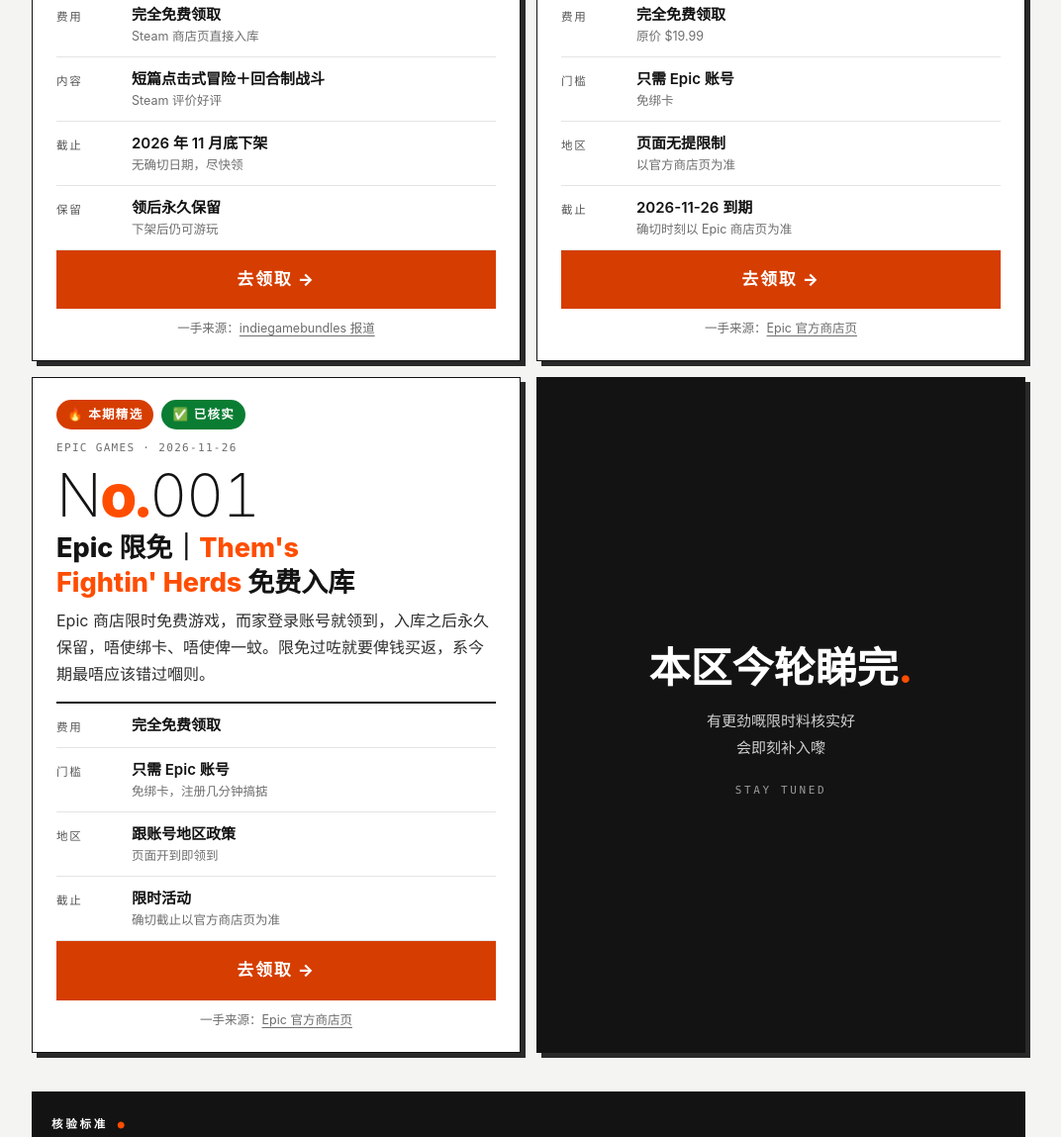
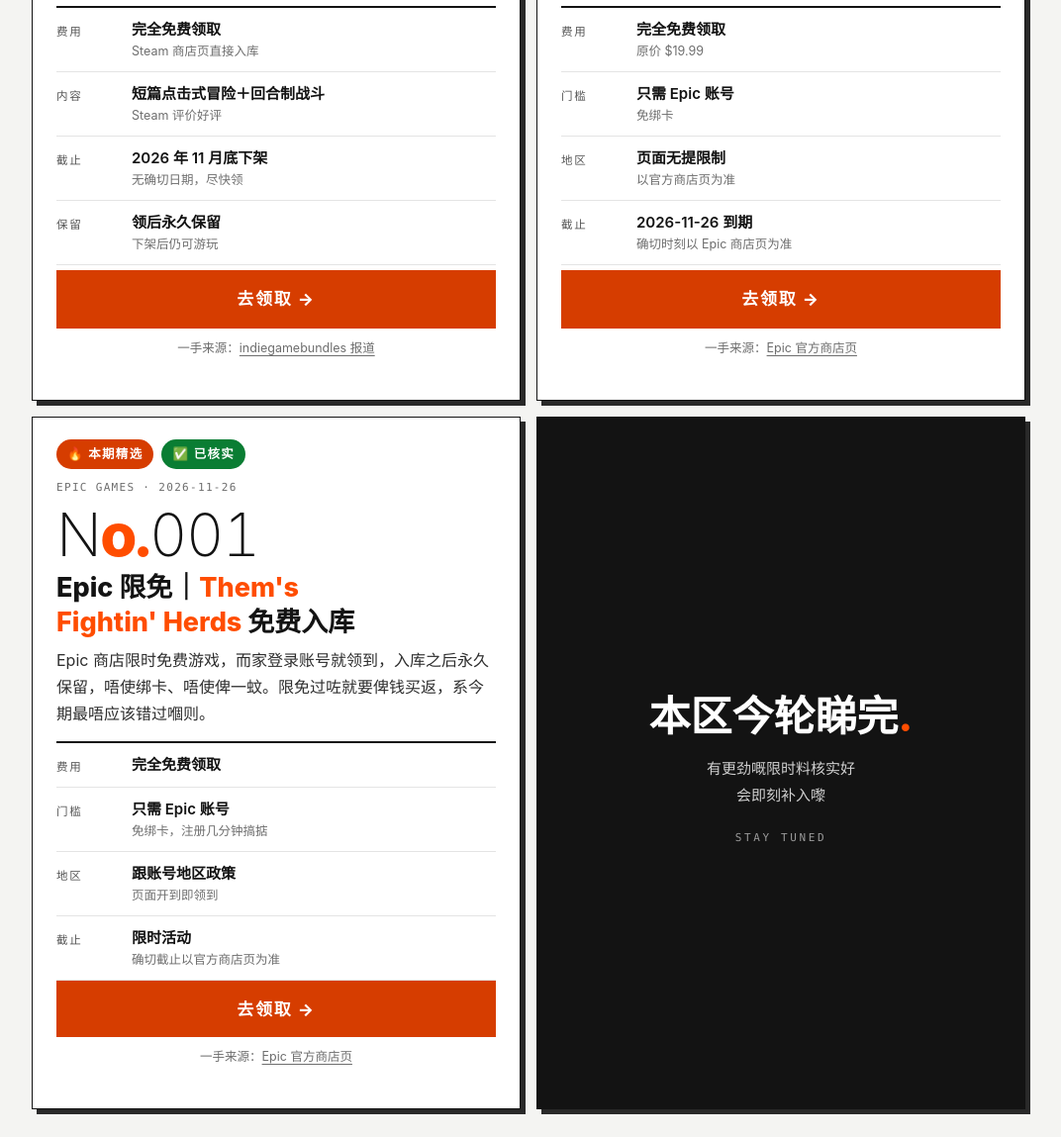
Before and after one commit to adonisleung/zero-dollar-finds, a plain HTML site: page index.html in a window 1280 px wide. Shown: the part 1536-2685 px from the top of the page at 99% size, without its empty margins (106-1178 px from the left). Drawn offline with Linux system fonts and the light colour scheme.

Commit message:
卡片等高修复：宽屏行高改统一标准高（grid-auto-rows 两栏 zh 700/en 750、三栏 zh 740/en 810，按实测自然高度分布取约 p80–p90，超长卡卡内滚动、短卡 spacer 钉底 CTA）；细屏 deck 定高改 svh 制（zh min(80svh,720px)、en min(88svh,780px)、min-height 500），唔再跟实视口高跳动；.origin 网格模式预留两行高修 CTA 错位（曾差 20px）；卡内滚动条改可见样式（thin＋轨道/滑块配色，深色结尾卡浅色版）；CTA sticky 钉底试过会遮超长卡末行文字已撤回并注脚留档。PUBLISHING.md 新增卡片文案长度标准（h2 zh≤40字/en≤80字符、hook zh≤100/en≤260、facts≤4 行、dd zh≤35/en≤60，超出先删减合并、关键事实不删、再超长行卡内滚动）并加入上架检查清单。验证：1600/1024 六区中英全行高=标准高、fit 卡 CTA 齐底差≤1px；390 六区 deck 高恒定（zh 675/en 743）、tools 逐张翻卡高度不变、长卡内滚到底见 CTA；前三轮修复（deck 齐边、gone 变换归零、deckbar 计数）回归全过

```diff
--- a/index.html
+++ b/index.html
@@ -115,7 +115,14 @@
   .dots i.on{background:var(--accent)}
 
   /* ---------- 卡片堆 ---------- */
-  .deck{position:relative;height:min(70vh,600px);min-height:470px;margin-top:12px}
+  /* 2026-11-28 等高修复（细屏）：deck 改标准高——旧规则 min(70vh,600px) 跟实视口高走，
+     真机工具栏一伸一缩卡高就跳（实测视口 844/740/660 → deck 591/518/470）；
+     改用 svh（细视口高，工具栏伸缩时唔变）＋上限 720px，取值按实测自然高度分布
+     （390px 中文卡 p50 664／p80 718、英文 p50 759／p80 837）定：中文覆盖约六成全显、
+     英文约四成，少数长卡行卡内滚动（见滚动条样式修复）。英文卡系统性长过中文，
+     英文模式酌量加高。横屏矮视口有自己既规则（min-height:300/max-height:460）喺后面，唔受影响。 */
+  .deck{position:relative;height:min(80vh,720px);height:min(80svh,720px);min-height:500px;margin-top:12px}
+  [data-lang="en"] .deck{height:min(88vh,780px);height:min(88svh,780px)}
   .dcard{position:absolute;inset:0;background:var(--card);border:1px solid var(--ink);
     box-shadow:5px 5px 0 rgba(19,19,19,.9);padding:22px 22px 20px;overflow:hidden;overflow-y:auto;
     display:flex;flex-direction:column;will-change:transform;touch-action:pan-y;
@@ -130,6 +137,17 @@
   .dcard.nudge{animation:nudge .9s ease .7s 1}
   @keyframes flashring{0%{box-shadow:0 0 0 0 rgba(255,77,0,.85),5px 5px 0 rgba(19,19,19,.9)}100%{box-shadow:0 0 0 16px rgba(255,77,0,0),5px 5px 0 rgba(19,19,19,.9)}}
   .dcard.flash{animation:flashring .8s ease-out 2}
+
+  /* 2026-11-28 等高修复（滚动条可见）：卡内滚动沿用 .dcard 既 overflow-y:auto，
+     但系统默认滚动条多为隐形/覆盖式，用户唔知张卡可以碌；改幼滚动条＋
+     可见轨道/滑块配色（深色结尾卡用浅色版），等超长卡有明确可碌提示。 */
+  .dcard{scrollbar-width:thin;scrollbar-color:rgba(19,19,19,.45) rgba(19,19,19,.08)}
+  .dcard::-webkit-scrollbar{width:6px}
+  .dcard::-webkit-scrollbar-track{background:rgba(19,19,19,.08)}
+  .dcard::-webkit-scrollbar-thumb{background:rgba(19,19,19,.45);border-radius:3px}
+  .dcard.end{scrollbar-color:rgba(255,255,255,.55) rgba(255,255,255,.14)}
+  .dcard.end::-webkit-scrollbar-track{background:rgba(255,255,255,.14)}
+  .dcard.end::-webkit-scrollbar-thumb{background:rgba(255,255,255,.55)}
 
   .card-top{display:flex;align-items:center;gap:8px;flex-wrap:wrap;
     font-family:var(--mono);font-size:11px;letter-spacing:.12em;text-transform:uppercase}
@@ -184,7 +202,7 @@
     color:#9a9a9a;border-top:1px solid #333;margin-top:20px;padding-top:13px}
   @media (min-width:640px){
     .main{padding:0 20px 64px 14px}
-    .deck{height:580px}
+    .deck{height:min(80vh,720px);height:min(80svh,720px)}
     .zones{grid-template-columns:repeat(3,1fr)}
     .ztile .zname{font-size:17px}
   }
@@ -244,12 +262,24 @@
      落 inline pointer-events:none，网格入面会㩒唔到。以下两条喺网格模式一律归零。 */
   @media (min-width:720px){
     .deck{display:grid;grid-template-columns:repeat(2,1fr);gap:16px;height:auto!important;min-height:0!important;max-height:none!important}
+    /* 2026-11-28 等高修复（宽屏）：行高改统一标准高，唔再由每行最长卡决定
+       （实测旧行高 643–935px 参差）。取值按实测自然高度分布：两栏 zh 700／en 750、
+       三栏 zh 740／en 810（见 1400 档），约覆盖八至九成卡全显；超长卡卡内滚动
+       （.dcard 本有 overflow-y:auto＋已加可见滚动条样式），短卡由 .spacer 撑开、
+       CTA 钉底。.origin 预留两行高（40px），来源行折行时 CTA 仍齐底（实测曾差 20px）。 */
+    .deck{grid-auto-rows:700px}
+    [data-lang="en"] .deck{grid-auto-rows:750px}
+    .deck .origin{min-height:40px}
+    /* 注：曾试 CTA sticky 钉底令超长卡按钮都齐线，但实测 sticky 掣会遮住
+       超长卡最后一行事实文字（静止时好似食字），违「唔裁剪内容」原则，已撤回；
+       超长卡按钮行卡内滚动到底即见（有可见滚动条提示），fit 卡则由 .spacer 钉底齐线。 */
     .dcard{position:relative!important;inset:auto!important;transform:none!important;opacity:1!important;display:flex!important;pointer-events:auto!important}
     .dcard.gone-left,.dcard.gone-right{transform:none!important}
     .deckbar,.decknav{display:none!important}
   }
   @media (min-width:1400px){
-    .deck{grid-template-columns:repeat(3,1fr)}
+    .deck{grid-template-columns:repeat(3,1fr);grid-auto-rows:740px}
+    [data-lang="en"] .deck{grid-auto-rows:810px}
   }
 
   /* ---------- 横板可读性优化（2026-11-26）：网格卡片内事实单栏、标题/编号收细、内边距收紧 ---------- */
```
Also changed, not shown: 1 other file.
